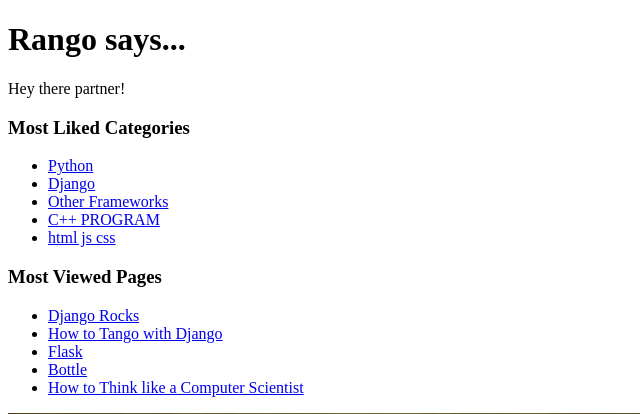
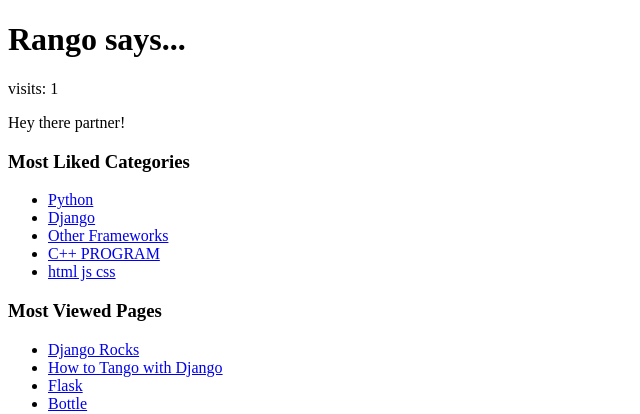
Before and after one commit to rayiyaoyao/django-app, a Django app: page / in a window 1280 px wide. Shown: the top 414 px of the page, without its empty margins (0-640 px from the left). Run offline with Django 3.2, Linux system fonts and the light colour scheme; data comes from the database, SQL or seed files in the repository; both versions use the stored data as it was after the commit.

Commit message:
update session-based cookie for visits counting

```diff
--- a/tango_with_django_project/rango/views.py
+++ b/tango_with_django_project/rango/views.py
@@ -28,9 +28,10 @@
 	page_list = Page.objects.order_by('-views')[:5]
 	context_dict = {'categories': category_list, 'pages': page_list}
 
+	visitor_cookie_handler(request)
+	context_dict['visits'] = request.session['visits']
+
 	response = render(request, 'rango/index.html',  context_dict)
-	visitor_cookie_handler(request, response)
-
 	return response
 
 
@@ -151,18 +152,38 @@
 	return HttpResponseRedirect(reverse('index'))
 
 
-#2 add cookie for visits counting
-def visitor_cookie_handler(request, response):
-	visits_cookie = int(request.COOKIES.get('visits', '1'))
+##2 add cookie for visits counting
+#3 def visitor_cookie_handler(request, response):
+#3 	visits_cookie = int(request.COOKIES.get('visits', '1'))
 
-	last_visit_cookie = request.COOKIES.get('last_visit', str(datetime.now()))
+#3 	last_visit_cookie = request.COOKIES.get('last_visit', str(datetime.now()))
+#3 	last_visit_time = datetime.strptime(last_visit_cookie[:-7], '%Y-%m-%d %H:%M:%S')
+
+#3 	if(datetime.now() - last_visit_time).days > 0 :
+#3 		visits = visits_cookie + 1
+#3 		response.set_cookie('last_visit', str(datetime.now()))
+#3 	else:
+#3 		visits = 1
+#3 		response.set_cookie('last_visit', last_visit_cookie)
+
+#3 	response.set_cookie('visits', visits)
+
+##3 update to session-based cookie for visits counting
+def get_server_side_cookie(request, cookie, default_val = None):
+	val = request.session.get(cookie)
+	if not val:
+		val = default_val
+	return val
+
+def visitor_cookie_handler(request):
+	visits = int(get_server_side_cookie(request, 'visits', '1'))
+	last_visit_cookie = get_server_side_cookie(request, 'last_visit', str(datetime.now()))
 	last_visit_time = datetime.strptime(last_visit_cookie[:-7], '%Y-%m-%d %H:%M:%S')
 
-	if(datetime.now() - last_visit_time).days > 0 :
-		visits = visits_cookie + 1
-		response.set_cookie('last_visit', str(datetime.now()))
+	if (datetime.now() - last_visit_time).days > 0:
+		visits = visits + 1
+		request.session['last_visit'] = str(datetime.now())
 	else:
-		visits = 1
-		response.set_cookie('last_visit', last_visit_cookie)
+		request.session['last_visit'] = last_visit_cookie
 
-	response.set_cookie('visits', visits)
+	request.session['visits'] = visits
--- a/tango_with_django_project/templates/rango/index.html
+++ b/tango_with_django_project/templates/rango/index.html
@@ -8,6 +8,7 @@
 
 {% block body_block %}
 	<h1>Rango says...</h1>
+	<p> visits: {{ visits }}</p>
 	{% if user.is_authenticated %}
 		Hello, {{ user.username }}
 	{% else %}
```
Also changed, not shown: tango_with_django_project/db.sqlite3.
